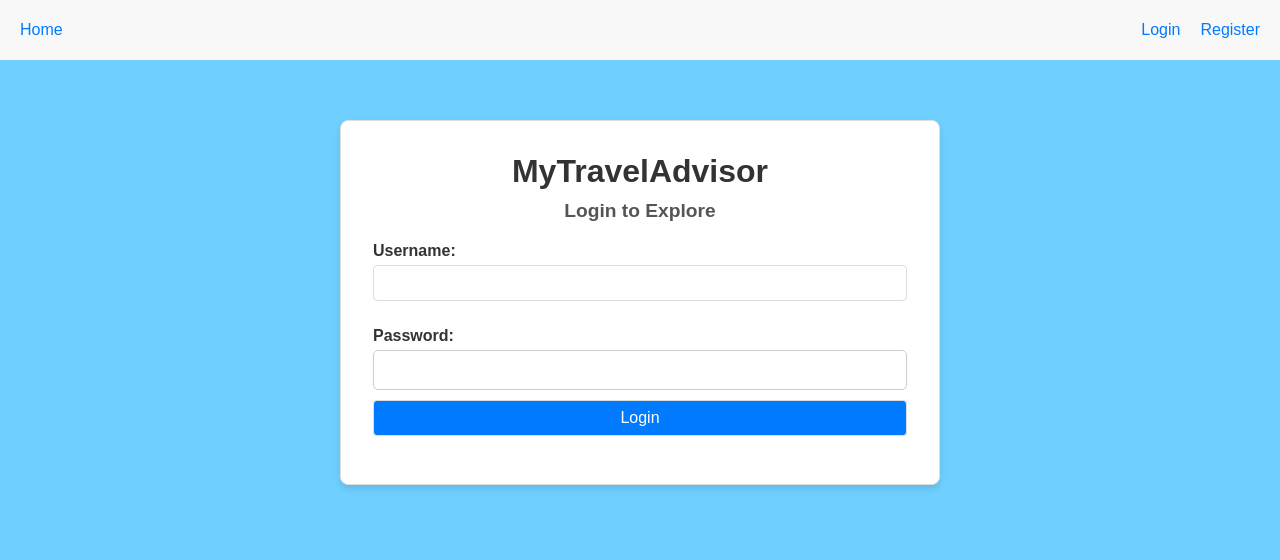
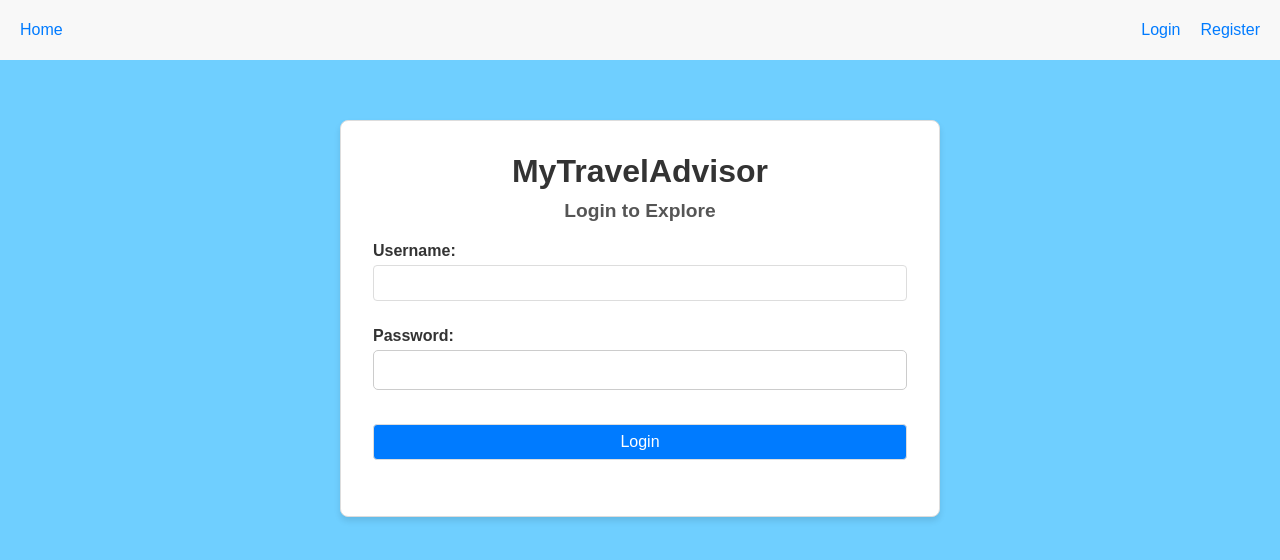
Before and after one commit to ShuqingZou/finalProject-frontend, a React (Create React App) app: page /login in a window 1280 px wide. Shown: the top 560 px of the page. Built offline with nearby package versions, Linux system fonts and the light colour scheme.

Commit message:
change styles

```diff
--- a/src/components/Login.css
+++ b/src/components/Login.css
@@ -63,7 +63,8 @@ button {
     font-size: 1rem;
     cursor: pointer;
     width: 100%;
-    margin-bottom: 1rem;
+    margin-bottom: 1.5rem;
+    margin-top: 1.5rem;
     background-color: #007bff;
     color: white;
     transition: background-color 0.3s ease, border-color 0.3s ease;
```
